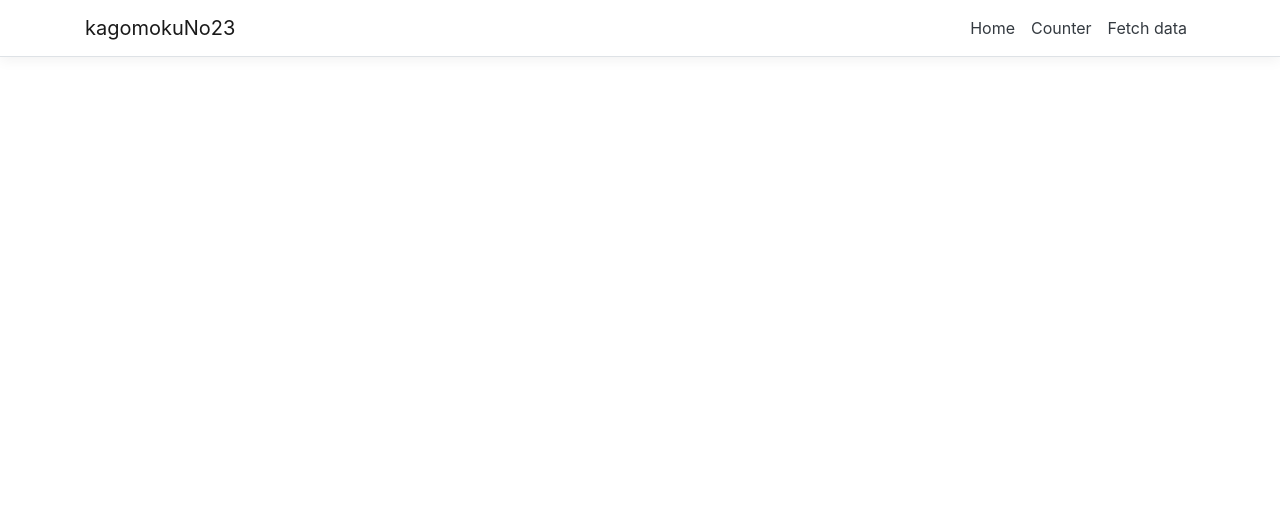
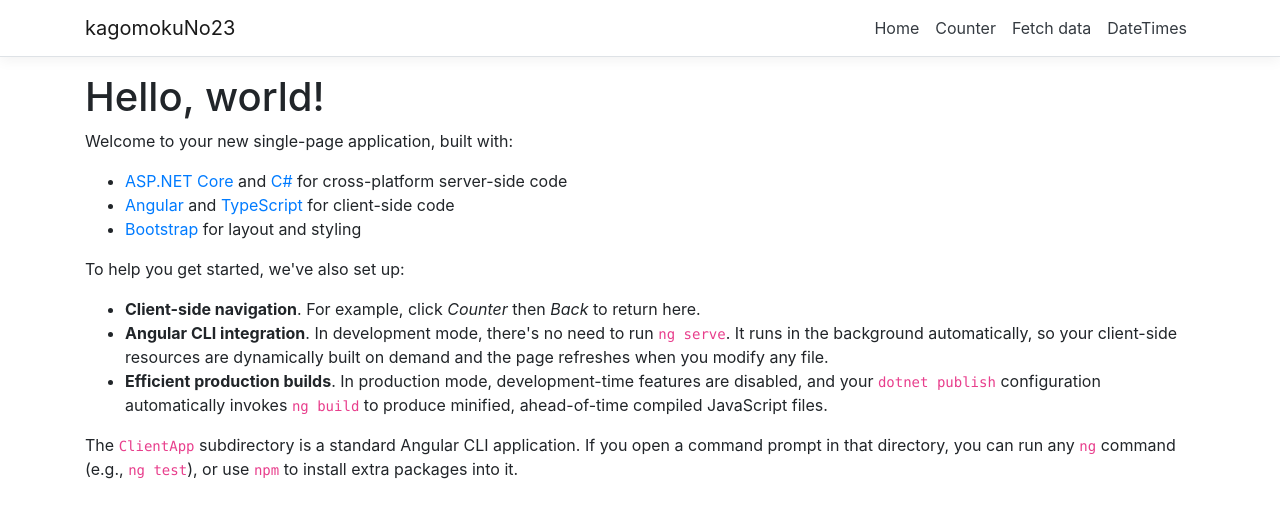
Before and after one commit to hokuto100retsuken/kagomoku-No23, an Angular app in the folder kagomokuNo23/ClientApp/: page /datetime in a window 1280 px wide. Before the commit this address led to /. Shown: the top 518 px of the page. Built offline with nearby package versions, Linux system fonts and the light colour scheme.

Commit message:
コンポート追加

```diff
--- a/kagomokuNo23/ClientApp/src/app/app.module.ts
+++ b/kagomokuNo23/ClientApp/src/app/app.module.ts
@@ -9,6 +9,7 @@
 import { HomeComponent } from './home/home.component';
 import { CounterComponent } from './counter/counter.component';
 import { FetchDataComponent } from './fetch-data/fetch-data.component';
+import {DateTimesComponent} from "./datetimes/datetimes.component"
 
 @NgModule({
   declarations: [
@@ -26,6 +27,7 @@
       { path: '', component: HomeComponent, pathMatch: 'full' },
       { path: 'counter', component: CounterComponent },
       { path: 'fetch-data', component: FetchDataComponent },
+      { path: 'datetime', component: DateTimesComponent },
     ])
   ],
   providers: [],
--- /dev/null
+++ b/kagomokuNo23/ClientApp/src/app/datetimes/datetimes.component.html
@@ -0,0 +1,14 @@
+<h1>Hello, world!</h1>
+<p>Welcome to your new single-page application, built with:</p>
+<ul>
+  <li><a href='https://get.asp.net/'>ASP.NET Core</a> and <a href='https://msdn.microsoft.com/en-us/library/67ef8sbd.aspx'>C#</a> for cross-platform server-side code</li>
+  <li><a href='https://angular.io/'>Angular</a> and <a href='http://www.typescriptlang.org/'>TypeScript</a> for client-side code</li>
+  <li><a href='http://getbootstrap.com/'>Bootstrap</a> for layout and styling</li>
+</ul>
+<p>To help you get started, we've also set up:</p>
+<ul>
+  <li><strong>Client-side navigation</strong>. For example, click <em>Counter</em> then <em>Back</em> to return here.</li>
+  <li><strong>Angular CLI integration</strong>. In development mode, there's no need to run <code>ng serve</code>. It runs in the background automatically, so your client-side resources are dynamically built on demand and the page refreshes when you modify any file.</li>
+  <li><strong>Efficient production builds</strong>. In production mode, development-time features are disabled, and your <code>dotnet publish</code> configuration automatically invokes <code>ng build</code> to produce minified, ahead-of-time compiled JavaScript files.</li>
+</ul>
+<p>The <code>ClientApp</code> subdirectory is a standard Angular CLI application. If you open a command prompt in that directory, you can run any <code>ng</code> command (e.g., <code>ng test</code>), or use <code>npm</code> to install extra packages into it.</p>
--- a/kagomokuNo23/ClientApp/src/app/nav-menu/nav-menu.component.html
+++ b/kagomokuNo23/ClientApp/src/app/nav-menu/nav-menu.component.html
@@ -17,6 +17,9 @@
           <li class="nav-item" [routerLinkActive]='["link-active"]'>
             <a class="nav-link text-dark" [routerLink]='["/fetch-data"]'>Fetch data</a>
           </li>
+          <li class="nav-item" [routerLinkActive]='["link-active"]'>
+            <a class="nav-link text-dark" [routerLink]='["/datetime"]'>DateTimes</a>
+          </li>
         </ul>
       </div>
     </div>
```
Also changed, not shown: kagomokuNo23/ClientApp/src/app/datetimes/datetimes.component.ts (added, +14 -0 lines), 1 other file (tests, documents, lock files or other folders).
